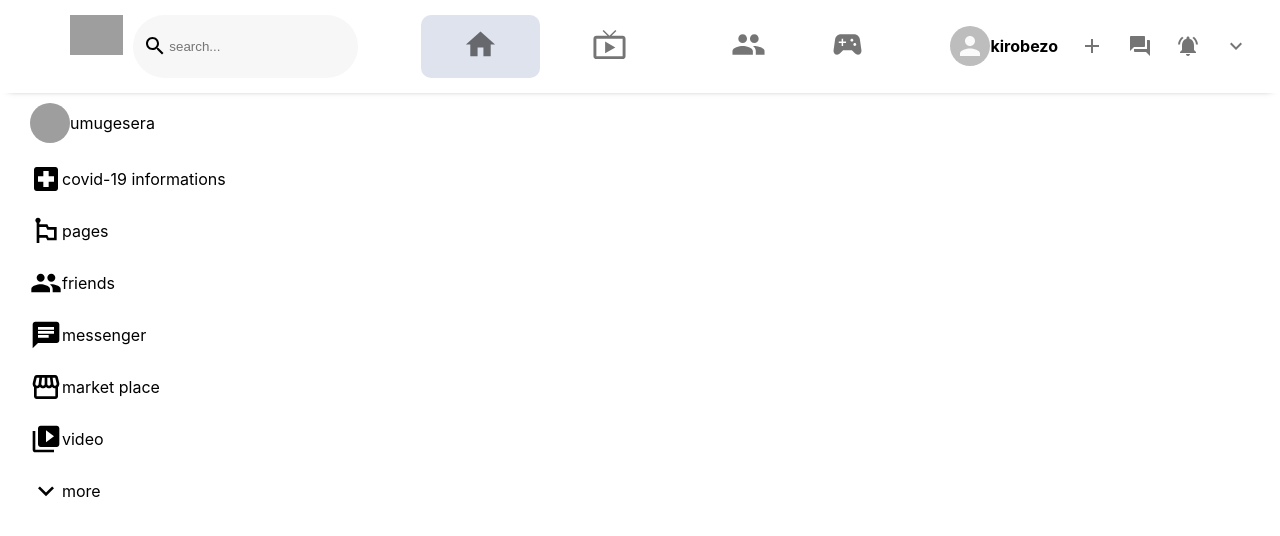
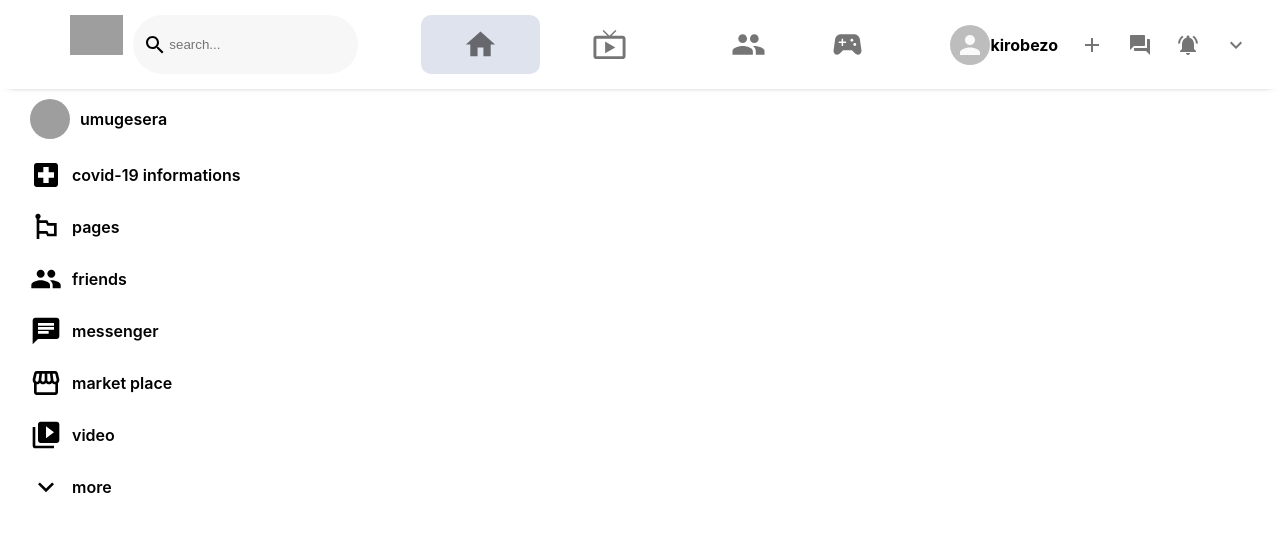
Before and after one commit to sopranoelfuego/facebook-clone-with-mern, a React (Create React App) app in the folder client/: page / in a window 1280 px wide. Shown: the top 536 px of the page. Built offline with nearby package versions, Linux system fonts and the light colour scheme; grey boxes are pictures that could not be loaded.

Commit message:
startin feed

```diff
--- a/client/src/component/sidebar/sidebarow/SidebarRow.css
+++ b/client/src/component/sidebar/sidebarow/SidebarRow.css
@@ -8,8 +8,8 @@
     background-color:lightgray;
     border-radius: 10px;
 }
-.sidebarRow>p {
-    margin-left: 20px;
+.sidebarRow>h4 {
+    margin-left: 10px;
     font-weight: 600;
 }
 .sidebarRow>.MuiSvgIcon-root {
--- a/client/src/component/sidebar/sidebarow/Sidebarow.js
+++ b/client/src/component/sidebar/sidebarow/Sidebarow.js
@@ -9,7 +9,7 @@ const Sidebarow = ({ src,Icon,title}) => {
                 src && <Avatar src={src}/>
             }
             {Icon && <Icon/>}
-            {title}
+            <h4>{title}</h4>
 
         </div>
     )
--- a/client/src/index.css
+++ b/client/src/index.css
@@ -1,3 +1,6 @@
+* {
+  margin: 0;
+}
 body {
   margin: 0;
   font-family: -apple-system, BlinkMacSystemFont, 'Segoe UI', 'Roboto', 'Oxygen',
```
Also changed, not shown: client/src/component/seed/Feed.js (added, +12 -0 lines), client/src/component/seed/Story/Story.js (added, +11 -0 lines).
